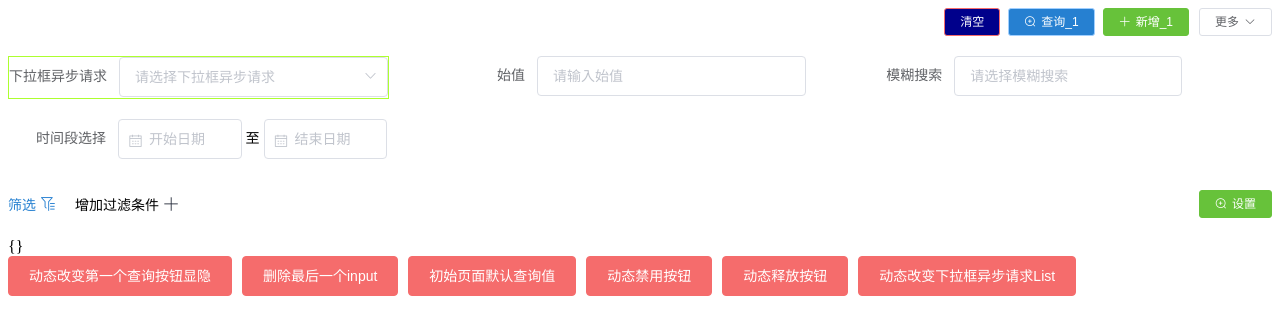
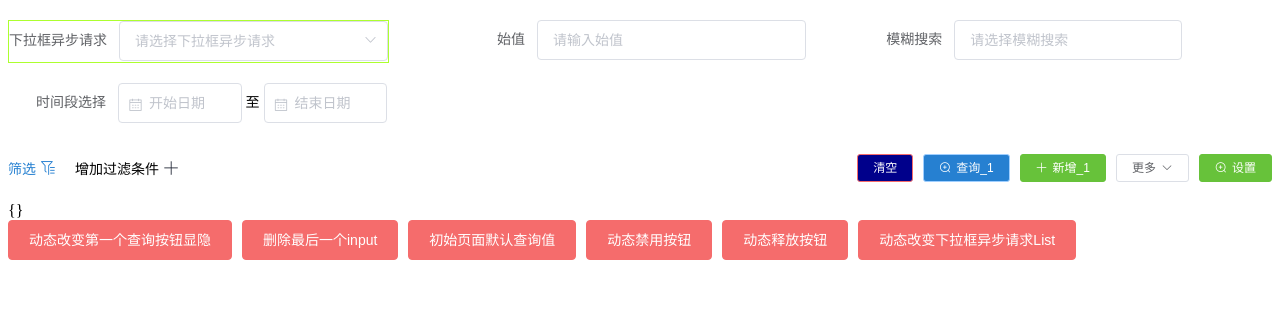
Before and after one commit to RayforReal/search_header_filter_cache, a Vue app: page / in a window 1280 px wide. Shown: the top 334 px of the page. Built offline with nearby package versions, Linux system fonts and the light colour scheme.

Commit message:
feat 右上角的按钮全部移动到输入框型下面一排

```diff
--- a/package.json
+++ b/package.json
@@ -1,6 +1,6 @@
 {
     "name": "search_header_filter_cache",
-    "version": "0.3.5",
+    "version": "0.4.0",
     "description": "列表页搜索可选择过滤输入框(VUE)",
     "main": "lib/searchHeader.umd.min.js",
     "keyword": "searchHeader inputFilter searchBox",
--- a/packages/searchHeader/src/searchHeader.vue
+++ b/packages/searchHeader/src/searchHeader.vue
@@ -1,30 +1,30 @@
 <template>
     <div class="search-header">
-        <div class="btn-container">
-            <el-button v-for="item in allBtnList.showBtnList"
-                       :key="item.key"
-                       :size="btnSize"
-                       :disabled="isDisabled(item.key)"
-                       :class="item.className||''"
-                       @click="operationClick(item)"
-                       :icon="item.icon||''"
-                       :type='item.type'>{{ item.label }}
-            </el-button>
-            <el-dropdown style="margin-left: 10px"
-                         @command="handleCommand"
-                         v-if="allBtnList.hiddenBtnList.length>0">
-                <el-button :size="btnSize">
-                    更多<i class="el-icon-arrow-down el-icon--right"/>
-                </el-button>
-                <el-dropdown-menu slot="dropdown">
-                    <el-dropdown-item v-for="item in allBtnList.hiddenBtnList"
-                                      :command="item"
-                                      :disabled="isDisabled(item.key)"
-                                      :key="item.label">{{ item.label }}
-                    </el-dropdown-item>
-                </el-dropdown-menu>
-            </el-dropdown>
-        </div>
+<!--        <div class="btn-container">-->
+<!--            <el-button v-for="item in allBtnList.showBtnList"-->
+<!--                       :key="item.key"-->
+<!--                       :size="btnSize"-->
+<!--                       :disabled="isDisabled(item.key)"-->
+<!--                       :class="item.className||''"-->
+<!--                       @click="operationClick(item)"-->
+<!--                       :icon="item.icon||''"-->
+<!--                       :type='item.type'>{{ item.label }}-->
+<!--            </el-button>-->
+<!--            <el-dropdown style="margin-left: 10px"-->
+<!--                         @command="handleCommand"-->
+<!--                         v-if="allBtnList.hiddenBtnList.length>0">-->
+<!--                <el-button :size="btnSize">-->
+<!--                    更多<i class="el-icon-arrow-down el-icon&#45;&#45;right"/>-->
+<!--                </el-button>-->
+<!--                <el-dropdown-menu slot="dropdown">-->
+<!--                    <el-dropdown-item v-for="item in allBtnList.hiddenBtnList"-->
+<!--                                      :command="item"-->
+<!--                                      :disabled="isDisabled(item.key)"-->
+<!--                                      :key="item.label">{{ item.label }}-->
+<!--                    </el-dropdown-item>-->
+<!--                </el-dropdown-menu>-->
+<!--            </el-dropdown>-->
+<!--        </div>-->
         <transition name="el-zoom-in-top">
             <el-form v-show="showFiltrate&&hasSearch"
                      ref="moreSearch"
@@ -79,15 +79,40 @@
                     <img src="./icon/add.png" alt="">
                 </div>
             </div>
-            <div>
-                <el-button v-for="item in allBtnList.newlineBtn"
+            <div style="display: flex">
+                <el-button v-for="item in allBtnList.showBtnList"
                            :key="item.key"
                            :size="btnSize"
+                           :disabled="isDisabled(item.key)"
                            :class="item.className||''"
                            @click="operationClick(item)"
                            :icon="item.icon||''"
                            :type='item.type'>{{ item.label }}
                 </el-button>
+                <el-dropdown style="margin-left: 10px"
+                             @command="handleCommand"
+                             v-if="allBtnList.hiddenBtnList.length>0">
+                    <el-button :size="btnSize">
+                        更多<i class="el-icon-arrow-down el-icon--right"/>
+                    </el-button>
+                    <el-dropdown-menu slot="dropdown">
+                        <el-dropdown-item v-for="item in allBtnList.hiddenBtnList"
+                                          :command="item"
+                                          :disabled="isDisabled(item.key)"
+                                          :key="item.label">{{ item.label }}
+                        </el-dropdown-item>
+                    </el-dropdown-menu>
+                </el-dropdown>
+                <div style="margin-left: 10px">
+                    <el-button v-for="item in allBtnList.newlineBtn"
+                               :key="item.key"
+                               :size="btnSize"
+                               :class="item.className||''"
+                               @click="operationClick(item)"
+                               :icon="item.icon||''"
+                               :type='item.type'>{{ item.label }}
+                    </el-button>
+                </div>
             </div>
         </div>
         <filter-dialog
```
